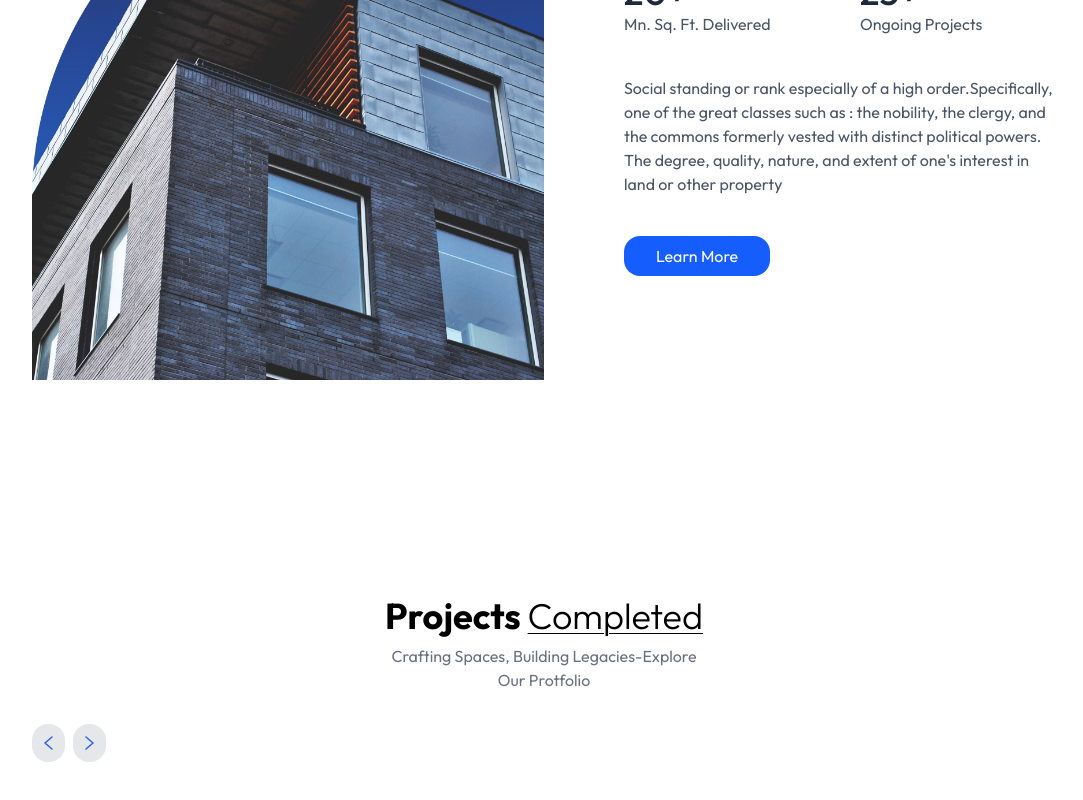
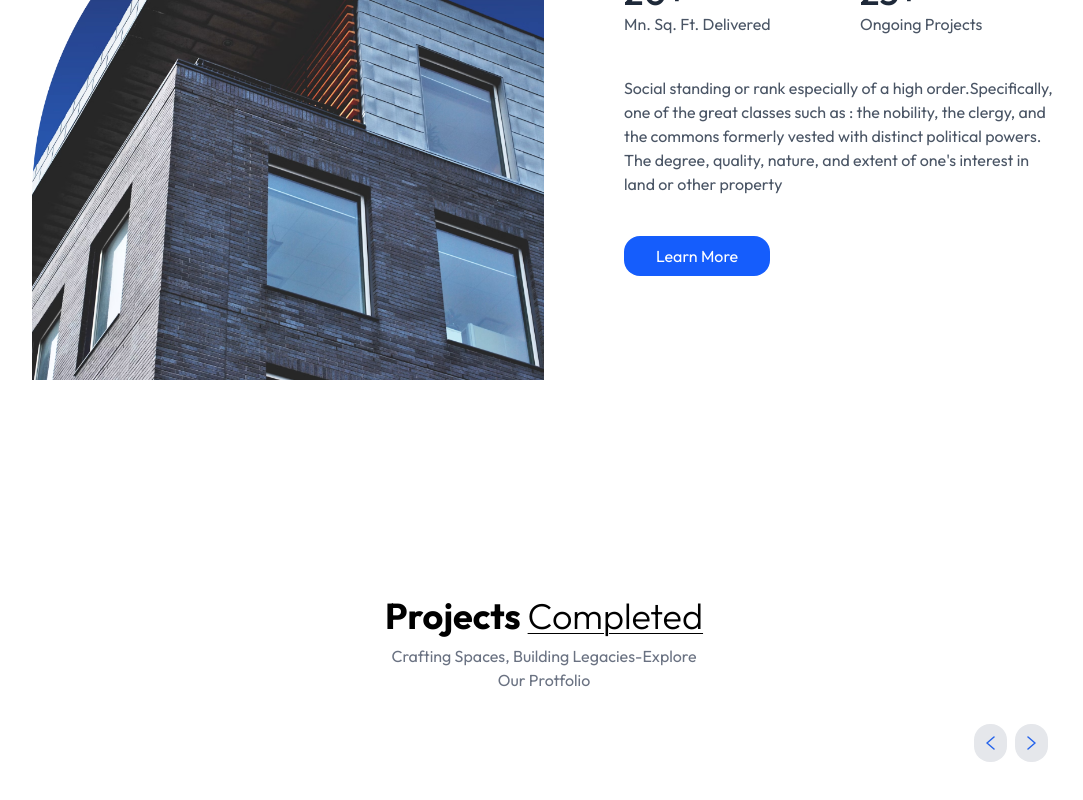
Before and after one commit to tanveenambrose/real-estate, a React (Vite) app: page / in a window 1280 px wide. Shown: the part 1156-1956 px from the top of the page, without its empty margins (96-1179 px from the left). Built offline with nearby package versions, Linux system fonts and the light colour scheme.

Commit message:
ok doing it again

```diff
--- a/src/components/Projects.jsx
+++ b/src/components/Projects.jsx
@@ -9,12 +9,12 @@ const Projects = () => {
 
       {/* -------- Slider Button -------- */}
 
-      <div>
+      <div className='flex justify-end items-center mb-8'>
         <button className='p-3 bg-gray-200 rounded-2xl mr-2' aria-label='Previous Project'>
             <img src={assets.left_arrow} alt="Previous" />
         </button>
         <button className='p-3 bg-gray-200 rounded-2xl mr-2' aria-label='Previous Project'>
-            <img src={assets.right_arrow} alt="Previous" />
+            <img src={assets.right_arrow} alt="Next" />
         </button>
       </div>
     </div>
```
